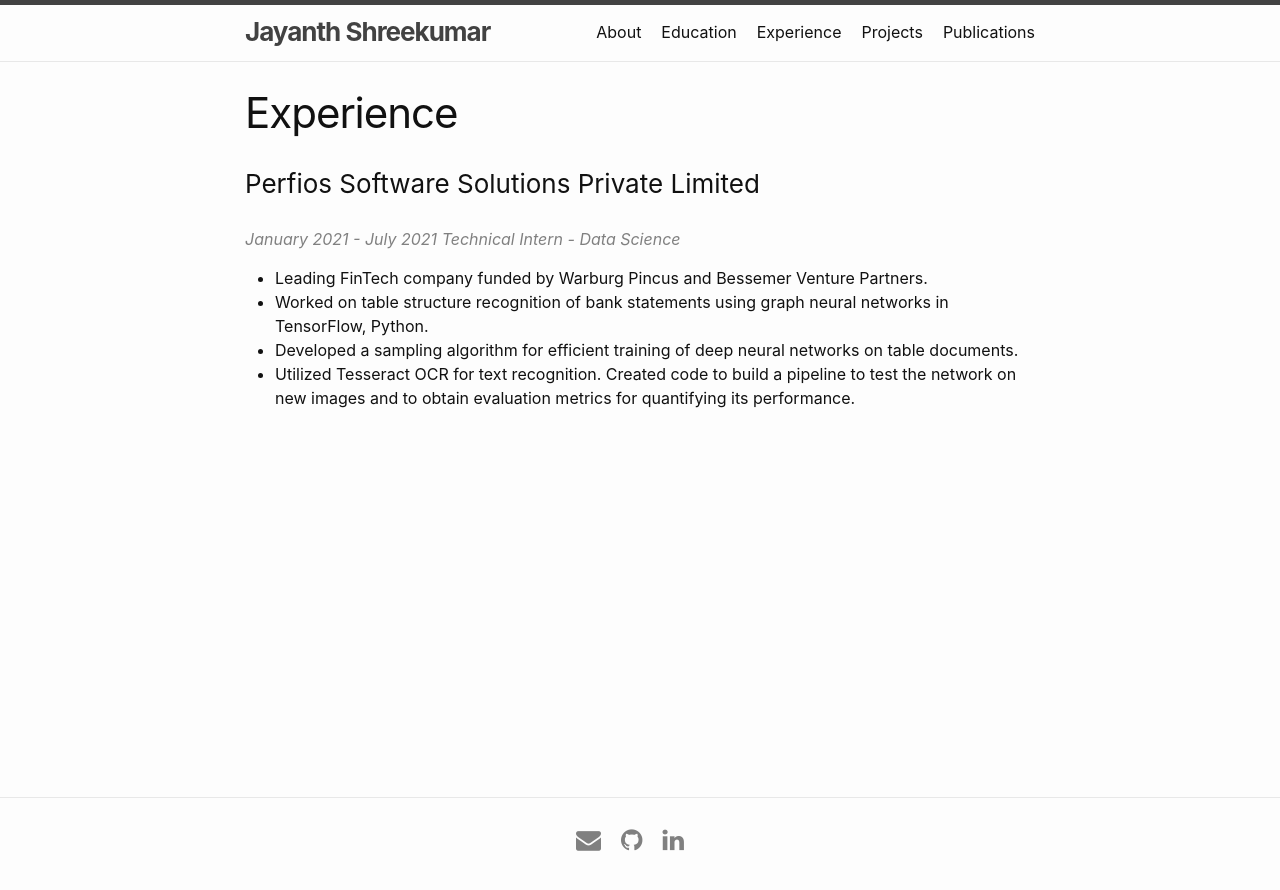
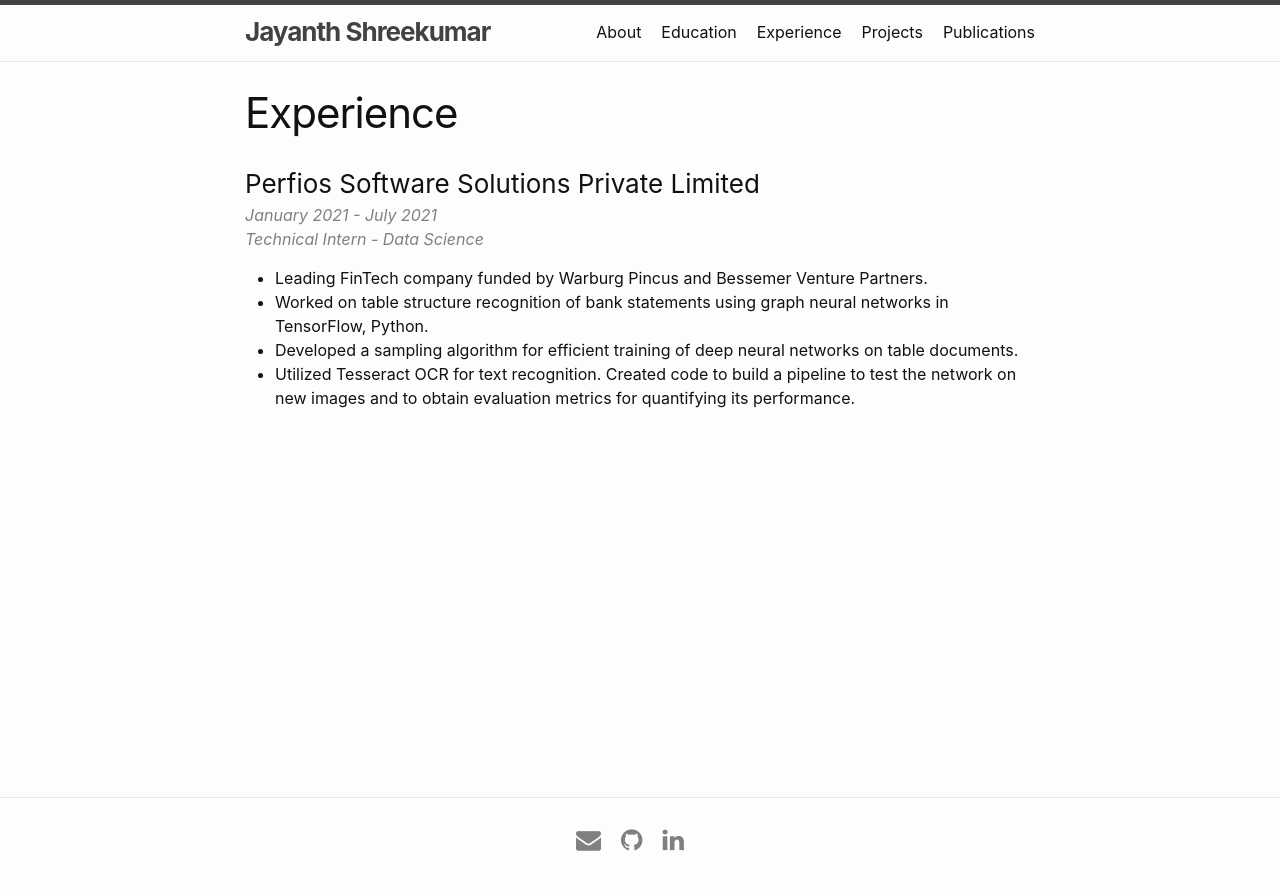
Before and after one commit to JayanthShreekumar/jayanthshreekumar.github.io_old, a Jekyll site: the page built from zexperience.md, in a window 1280 px wide. Shown: the top 890 px of the page. Built offline with Jekyll 4.4.1, drawn with Linux system fonts in a browser that asks for light colours.

Commit message:
Update experience

```diff
--- a/zexperience.md
+++ b/zexperience.md
@@ -7,8 +7,8 @@ permalink: /experience/
 {% for experience in site.experience %}
   <div class="experience">
     <h3>{{experience.title}}</h3>
-    {% if experience.from and experience.to %}<br>
-      <i>{{ experience.from }} - {{ experience.to }}</i>
+    {% if experience.from and experience.to %}
+      <i>{{ experience.from }} - {{ experience.to }}</i><br>
     {% endif %}
     {% if experience.role %}
       <i>{{ experience.role }}</i>
```
